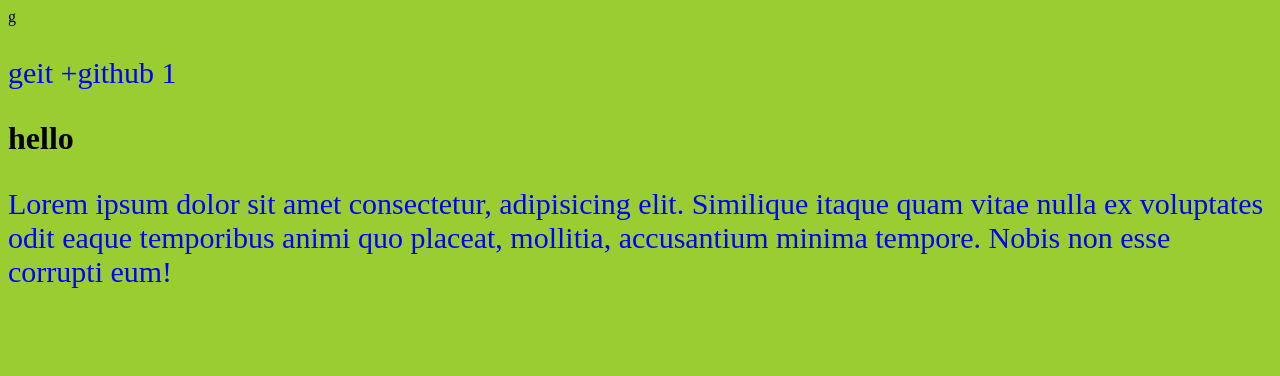
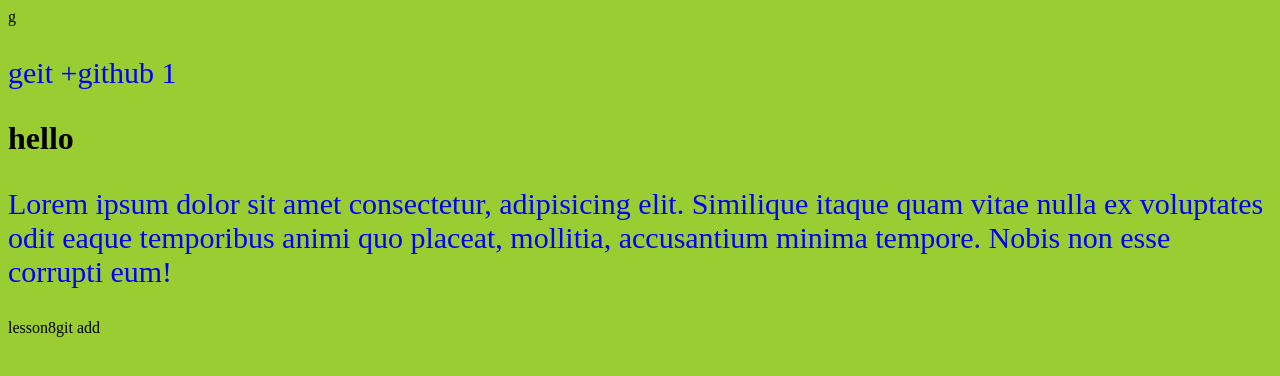
Before and after one commit to Mariia-Boichuk/gittest11, a plain HTML site: page index.html in a window 1280 px wide. Drawn offline with Linux system fonts and the light colour scheme.

Commit message:
новая ветка

```diff
--- a/index.html
+++ b/index.html
@@ -12,5 +12,7 @@
     <h1>hello</h1>
     <p>Lorem ipsum dolor sit amet consectetur, adipisicing elit. Similique itaque quam vitae nulla ex voluptates odit eaque temporibus
         animi quo placeat, mollitia, accusantium minima tempore. Nobis non esse corrupti eum!</p>
+
+        lesson8git add
 </body>
 </html>
```
